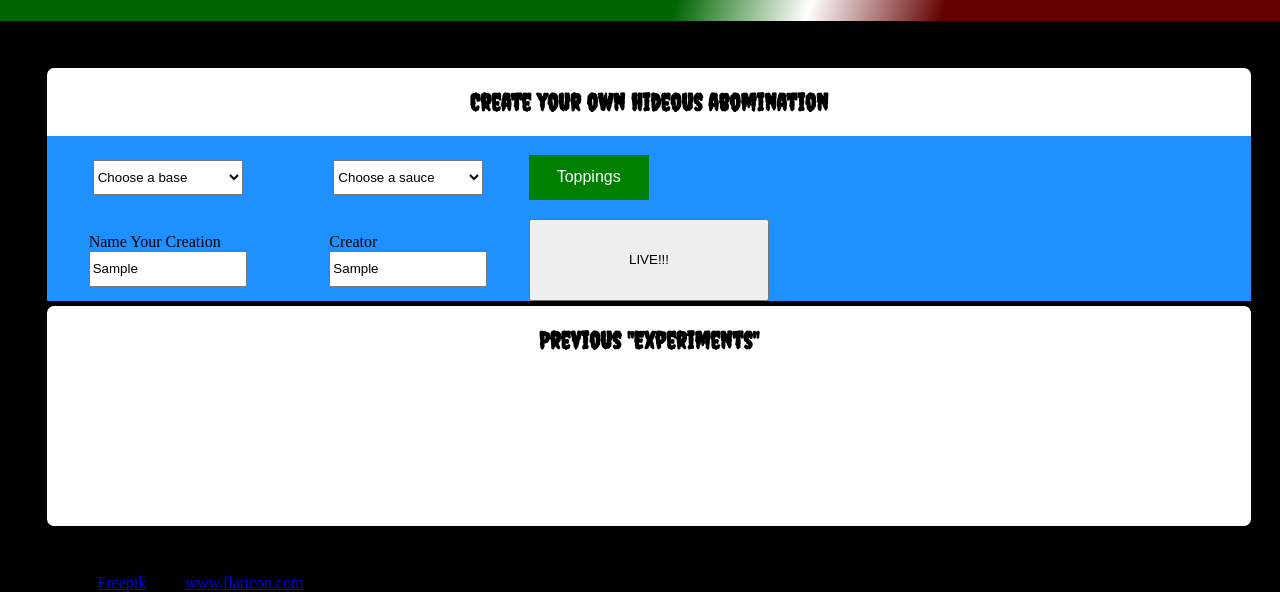
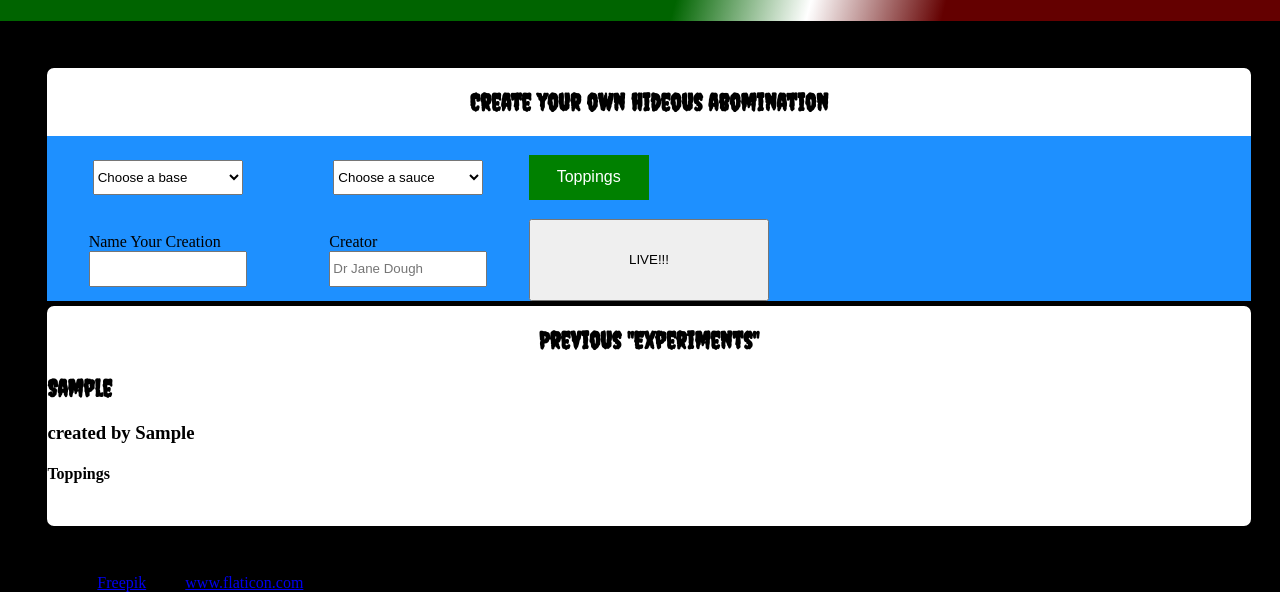
Before and after one commit to AK-UGlas/week_06_hw_JSevntsDOM, a plain HTML site: page index.html in a window 1280 px wide. Both pictures are taken after typing "Sample", "Sample" into the empty fields and a click on the button "LIVE!!!". Shown: the part 259-851 px from the top of the page. Drawn offline with Linux system fonts and the light colour scheme.

Commit message:
basic functionality working

```diff
--- a/index.html
+++ b/index.html
@@ -29,7 +29,7 @@
                     <div class="form-item" id="item-creator">
                         <label>
                             Creator
-                            <input type="text" name="created-by" placeholder="Dr Jane Dough">
+                            <input type="text" name="created_by" placeholder="Dr Jane Dough">
                         </label>
                     </div>
 
@@ -70,7 +70,7 @@
             </form>
         </section>
 
-        <section class="content-wrapper" id="display">
+        <section class="content-wrapper" id="display-pizzas">
             <h2>Previous "Experiments"</h2>
         </section>
     </div>
--- a/js/app.js
+++ b/js/app.js
@@ -27,7 +27,7 @@ const populateToppingsList = function(toppings, container) {
         item.innerHTML = topping;
         item.setAttribute('id', 'a-topping');
         item.setAttribute('data-selected', "false");
-        item.setAttribute('style','color: white; padding: 12px 16px; text-decoration: none; width: 124px; display: block; background-color: rgb(211, 211, 211');
+        item.setAttribute('style','color: white; padding: 12px 16px; text-decoration: none; width: 124px; display: block; background-color: rgb(211, 211, 211)');
 
         // add 3 event listeners for each element:
         item.addEventListener('mouseenter', handleHover);
@@ -69,6 +69,12 @@ const handleHover = function(event) {
 const handleNewEntry = function(event) {
     event.preventDefault();
     const newPizza = createNewPizza(event);
+    const displayArea = document.querySelector('#display-pizzas');
+    displayArea.appendChild(newPizza);
+
+    // reset form and options object
+    options.numToppings = 0;
+    document.querySelector('.new-pizza-form').reset();
 };
 
 // create a new pizza item from entry form HERE
@@ -78,17 +84,30 @@ const createNewPizza = function(event) {
 
     // create elements and assign form data
     const name = document.createElement('h1');
-    name.textContent = event.target.name;
+    name.textContent = event.target.name.value;
     const author = document.createElement('h3');
-    author.textContent = event.target.created-by;
+
+    // insert placeholder if created_by is blank
+    const creator = event.target.created_by.value === "" ? "anon" : event.target.created_by.value;
+    author.textContent = `created by ${creator}`;
 
     const toppingsTitle = document.createElement('h4');
+    toppingsTitle.textContent = "Toppings"
     const toppingsList = document.createElement('ul');
 
     // retrieve toppings div and populate list
-    const div = document.querySelector(".toppings");
+    const toppings = document.querySelectorAll(".toppings > a");
 
-    //
+    toppings.forEach((topping) => {
+        if (topping.dataset.selected === "true") {
+            topping.dataset.selected = "false";
+            topping.style.backgroundColor = 'rgb(211, 211, 211)';
+            const newTopping = document.createElement('li');
+            newTopping.textContent = topping.innerHTML;
+            toppingsList.appendChild(newTopping);
+        };
+    });
+
     pizza.append(name);
     pizza.append(author);
     pizza.append(toppingsTitle);
```
